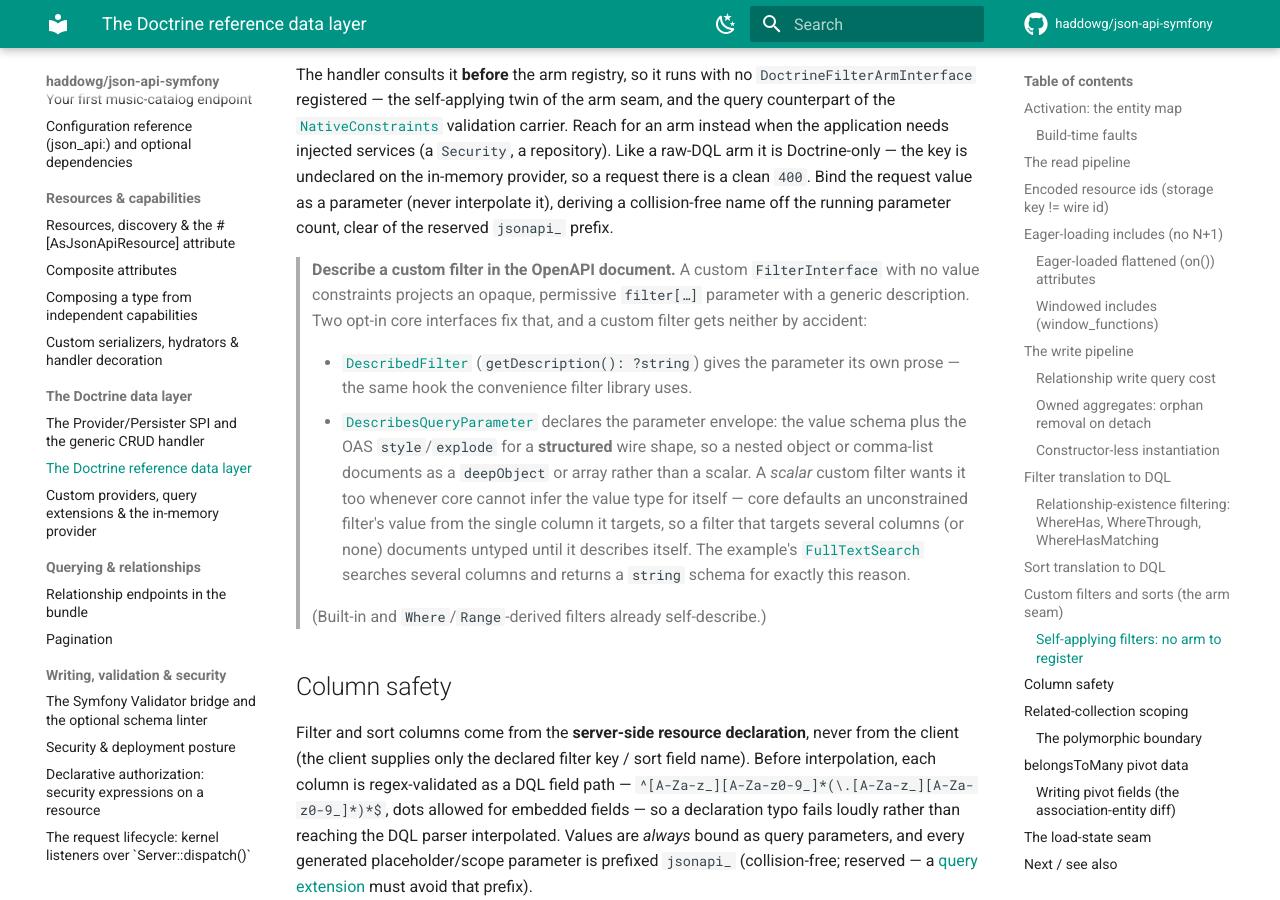
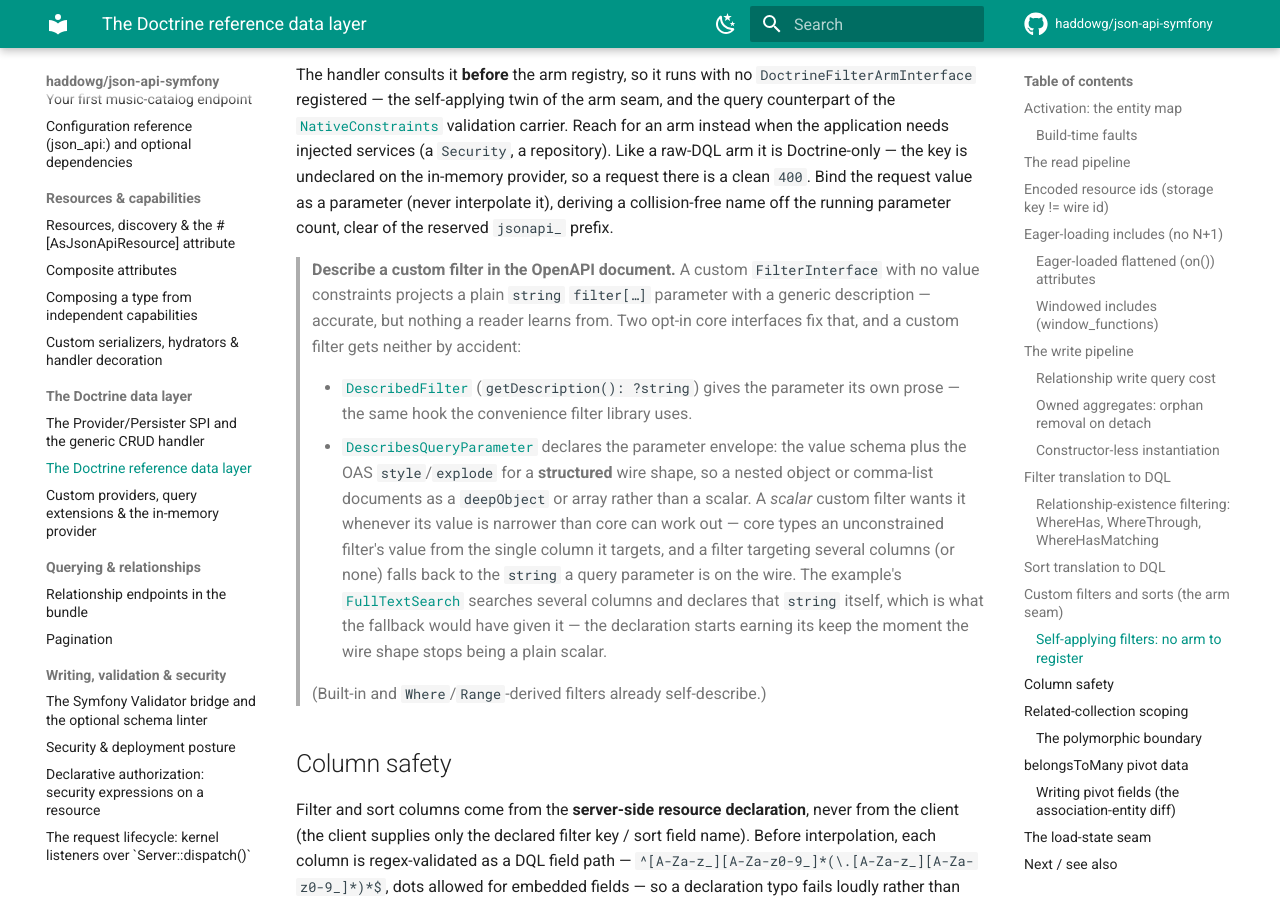
Before and after one commit to haddowg/json-api-symfony, an MkDocs documentation site: the page built from docs/doctrine.md, in a window 1280 px wide and 900 px high, scrolled down 16064 px. Built offline with MkDocs 1.6.1 and Material for MkDocs 9.7.7, drawn with Linux system fonts in a browser that asks for light colours; comment, search, counter and statistics services are not loaded.

Commit message:
docs: correct the filter-value claims core's string floor made false
Core now floors an underivable filter value at `{type: string}` instead of leaving
it empty, so nothing the projector emits carries an untyped `filter[<key>]` any
more. Five places still said otherwise.

The advice does not change — declare the constraint — but what it buys does. It is
now a narrower type and a `400`, not the difference between typed and untyped.
The AlbumResource comment keeps its point and inverts its conclusion: every
constraint that would buy `artist.name` a type asserts something narrower than "a
string", which an artist name is not, and that is now the reason the filter needs
no constraint rather than the reason it lacks a type.

Claude-Session: https://claude.ai/code/session_01WsHKXPHnbRProrLHeNBJ4E

```diff
--- a/docs/doctrine.md
+++ b/docs/doctrine.md
@@ -733,9 +733,9 @@ parameter (never interpolate it), deriving a collision-free name off the running
 count, clear of the reserved `jsonapi_` prefix.
 
 > **Describe a custom filter in the OpenAPI document.** A custom `FilterInterface` with
-> no value constraints projects an opaque, permissive `filter[…]` parameter with a
-> generic description. Two opt-in core interfaces fix that, and a custom filter gets
-> neither by accident:
+> no value constraints projects a plain `string` `filter[…]` parameter with a generic
+> description — accurate, but nothing a reader learns from. Two opt-in core interfaces
+> fix that, and a custom filter gets neither by accident:
 >
 > - [`DescribedFilter`](https://github.com/haddowg/json-api/blob/main/src/Resource/Filter/DescribedFilter.php)
 >   (`getDescription(): ?string`) gives the parameter its own prose — the same hook the
@@ -743,12 +743,14 @@ count, clear of the reserved `jsonapi_` prefix.
 > - [`DescribesQueryParameter`](https://github.com/haddowg/json-api/blob/main/src/Resource/Filter/DescribesQueryParameter.php)
 >   declares the parameter envelope: the value schema plus the OAS `style`/`explode` for a
 >   **structured** wire shape, so a nested object or comma-list documents as a `deepObject`
->   or array rather than a scalar. A *scalar* custom filter wants it too whenever core
->   cannot infer the value type for itself — core defaults an unconstrained filter's value
->   from the single column it targets, so a filter that targets several columns (or none)
->   documents untyped until it describes itself. The example's
+>   or array rather than a scalar. A *scalar* custom filter wants it whenever its value is
+>   narrower than core can work out — core types an unconstrained filter's value from the
+>   single column it targets, and a filter targeting several columns (or none) falls back
+>   to the `string` a query parameter is on the wire. The example's
 >   [`FullTextSearch`](../examples/music-catalog-symfony/src/Query/FullTextSearch.php)
->   searches several columns and returns a `string` schema for exactly this reason.
+>   searches several columns and declares that `string` itself, which is what the fallback
+>   would have given it — the declaration starts earning its keep the moment the wire shape
+>   stops being a plain scalar.
 >
 > (Built-in and `Where`/`Range`-derived filters already self-describe.)
 
```
Also changed, not shown: docs/relationships.md (+4 -3 lines), 3 other files.
